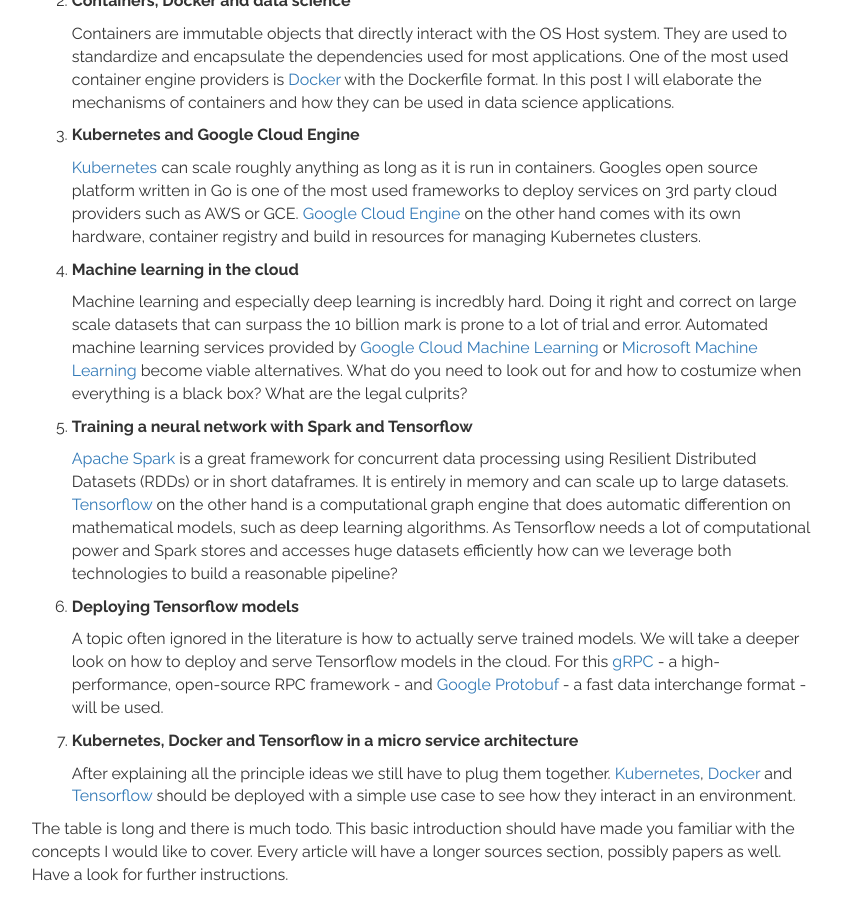
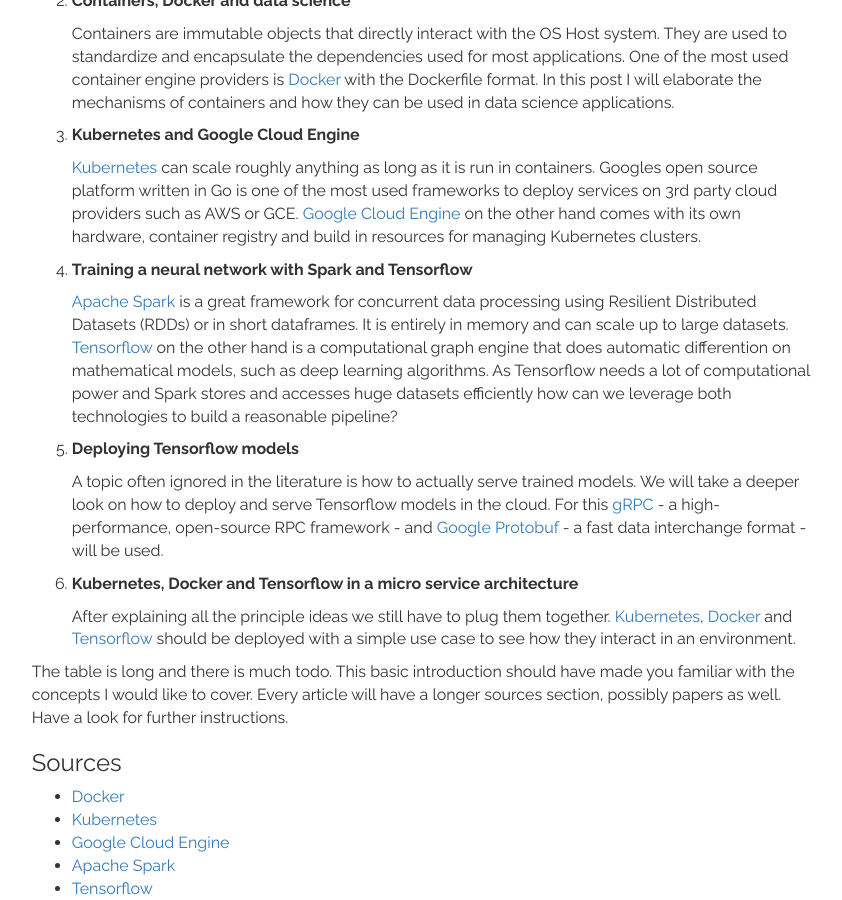
Before and after one commit to sacry-/sacry-.github.io, a Jekyll site: the page built from _posts/2017-07-01-1-introduction-and-overview.md, in a window 1280 px wide and 900 px high, scrolled down 1178 px. Shown: the whole window, without its empty margins (217-1059 px from the left). Built offline with Jekyll 4.4.1, drawn with Linux system fonts in a browser that asks for light colours.

Commit message:
update posts count

```diff
--- a/_posts/2017-07-01-1-introduction-and-overview.md
+++ b/_posts/2017-07-01-1-introduction-and-overview.md
@@ -27,19 +27,15 @@
 
     [Kubernetes](https://kubernetes.io/){:target="_blank"} can scale roughly anything as long as it is run in containers. Googles open source platform written in Go is one of the most used frameworks to deploy services on 3rd party cloud providers such as AWS or GCE. [Google Cloud Engine](https://cloud.google.com/compute/){:target="_blank"} on the other hand comes with its own hardware, container registry and build in resources for managing Kubernetes clusters.
 
-4. <b>Machine learning in the cloud</b>
-
-    Machine learning and especially deep learning is incredbly hard. Doing it right and correct on large scale datasets that can surpass the 10 billion mark is prone to a lot of trial and error. Automated machine learning services provided by [Google Cloud Machine Learning](https://cloud.google.com/products/machine-learning/){:target="_blank"} or [Microsoft Machine Learning](https://azure.microsoft.com/en-us/services/machine-learning/){:target="_blank"} become viable alternatives. What do you need to look out for and how to costumize when everything is a black box? What are the legal culprits?
-
-5. <b>Training a neural network with Spark and Tensorflow</b>
+4. <b>Training a neural network with Spark and Tensorflow</b>
 
     [Apache Spark](https://spark.apache.org/){:target="_blank"} is a great framework for concurrent data processing using Resilient Distributed Datasets (RDDs) or in short dataframes. It is entirely in memory and can scale up to large datasets. [Tensorflow](https://www.tensorflow.org/){:target="_blank"} on the other hand is a computational graph engine that does automatic differention on mathematical models, such as deep learning algorithms. As Tensorflow needs a lot of computational power and Spark stores and accesses huge datasets efficiently how can we leverage both technologies to build a reasonable pipeline?
 
-6. <b>Deploying Tensorflow models</b>
+5. <b>Deploying Tensorflow models</b>
 
     A topic often ignored in the literature is how to actually serve trained models. We will take a deeper look on how to deploy and serve Tensorflow models in the cloud. For this [gRPC](http://www.grpc.io/){:target="_blank"} - a high-performance, open-source RPC framework - and [Google Protobuf](https://developers.google.com/protocol-buffers/){:target="_blank"} - a fast data interchange format - will be used.
 
-7. <b>Kubernetes, Docker and Tensorflow in a micro service architecture</b>
+6. <b>Kubernetes, Docker and Tensorflow in a micro service architecture</b>
 
     After explaining all the principle ideas we still have to plug them together. [Kubernetes](https://kubernetes.io/){:target="_blank"}, [Docker](https://www.docker.com/){:target="_blank"} and [Tensorflow](https://www.tensorflow.org/){:target="_blank"} should be deployed with a simple use case to see how they interact in an environment.
 
```
Also changed, not shown: _posts/2017-07-01-5-machine-learning-in-the-cloud.md (deleted, +0 -31 lines), _posts/2017-07-01-5-training-a-neural-network-with-spark-and-tensorflow.md (renamed from _posts/2017-07-01-6-training-a-neural-network-with-spark-and-tensorflow.md, +1 -1 lines), _posts/2017-07-01-6-deploying-tensorflow-models.md (renamed from _posts/2017-07-01-7-deploying-tensorflow-models.md), _posts/2017-07-01-7-kubernetes-docker-and-tensorflow-in-a-micro-service-architecture.md (renamed from _posts/2017-07-01-8-kubernetes-docker-and-tensorflow-in-a-micro-service-architecture.md).
